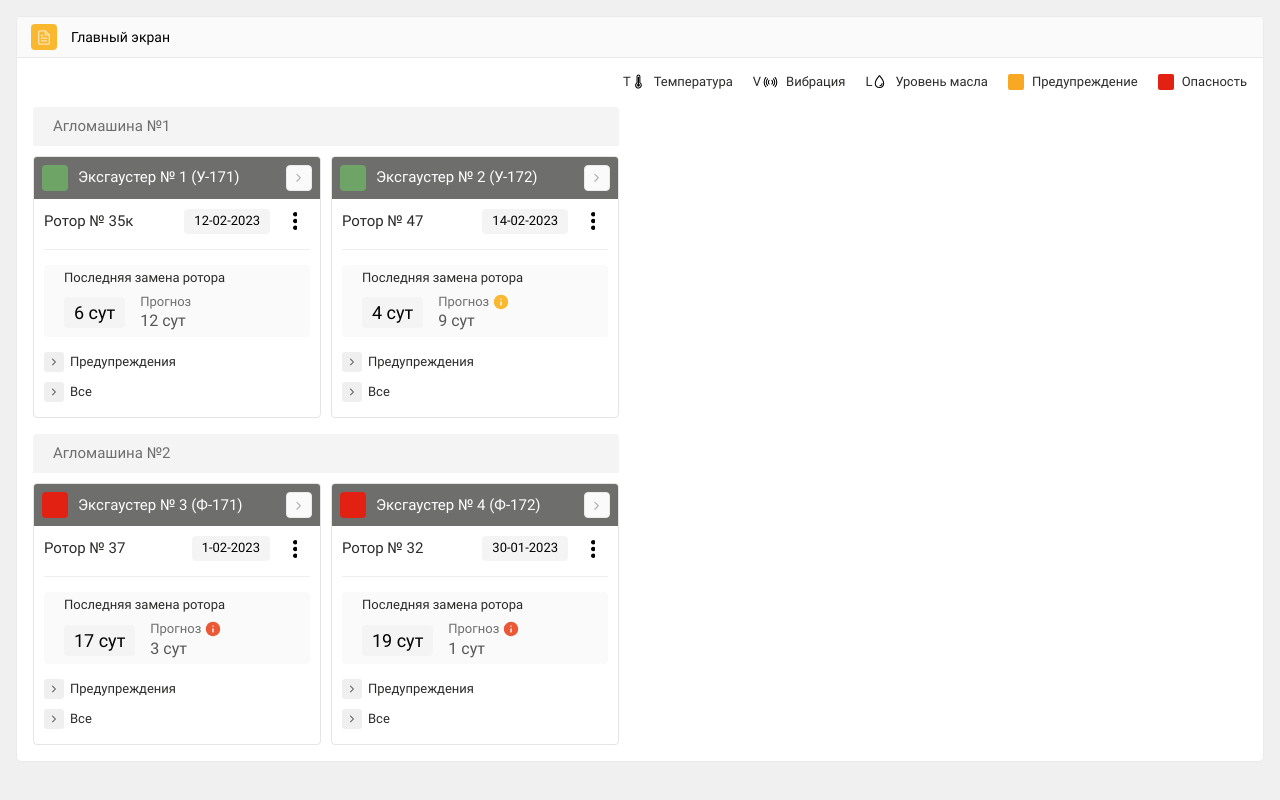
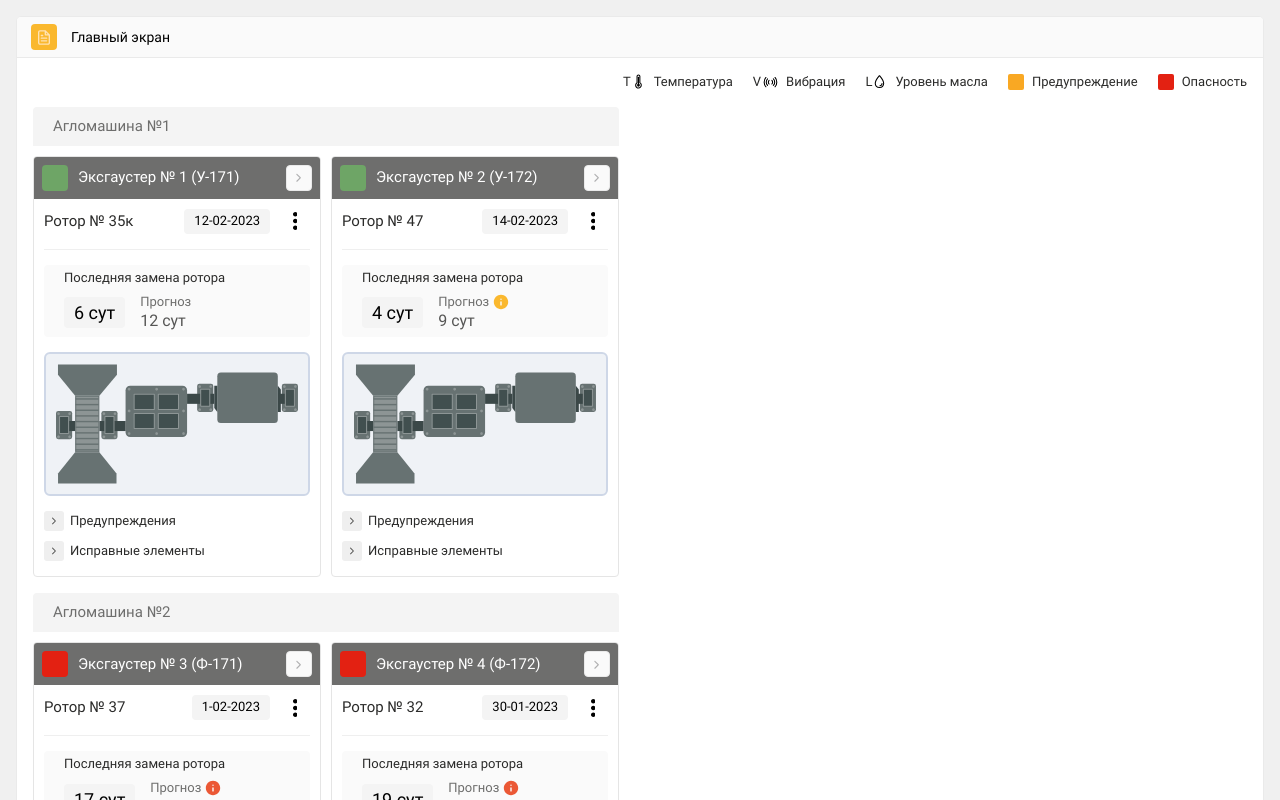
Before and after one commit to rrain0/exhauster-react-ts, a React (Create React App) app: page /main-screen in a window 1280 px wide. Shown: the top 800 px of the page. Built offline with nearby package versions, Linux system fonts and the light colour scheme.

Commit message:
feat(): first screen is ready

```diff
--- a/src/components/ExhausterCard/DropDownList/DropDownList.tsx
+++ b/src/components/ExhausterCard/DropDownList/DropDownList.tsx
@@ -1,12 +1,7 @@
-import {useState} from "react";
+import {useEffect, useState} from "react";
 import Arrow1Right from "../../icons/Arrow1Right";
-import WaterDropIc from "../../icons/WaterDropIc";
-import BearerIc from "../../icons/BearerIc";
-import ThermometerIc from "../../icons/ThermometerIc";
-import RadioIc from "../../icons/RadioIc";
 import styled from "styled-components";
-import {StyledCommon} from "../../../style/styled-common";
-import {Utils} from "../../../utils/utils";
+import {StyledCommon} from "src/style/styled-common";
 import { Item } from "./Item";
 
 
@@ -16,13 +11,34 @@ export namespace DropDownList {
   import row = StyledCommon.row;
   import resetButton = StyledCommon.resetButton;
   import center = StyledCommon.center;
+  import ItemType = Item.ItemType;
   export type DropDownListProps = {
     title: string
     items: Item.ItemType[]
+    setSelectedBearers: (selectedBearers: ItemType[])=>void
   }
   export function DropDownList(props: DropDownListProps){
 
     const [isOpened, setIsOpened] = useState(false)
+
+    //useEffect(()=>{ isOpened && setTimeout(()=>setIsOpened(false),3000) },[isOpened])
+
+    const [hoveredItem, setHoveredItem] = useState(undefined as undefined|ItemType)
+    useEffect(()=>{
+      if (hoveredItem) setHoveredItem(props.items.find(it=>
+        it.type===hoveredItem.type && it.id===hoveredItem.id
+      ))
+    },[props.items])
+    useEffect(()=>{
+      if (hoveredItem) props.setSelectedBearers([hoveredItem])
+      else props.setSelectedBearers([])
+    },[hoveredItem])
+
+    const setHovered = (item: ItemType, isHovered: boolean, ...message: string[])=>{
+      //console.log('setHovered', item, isHovered, message[0])
+      if (isHovered) setHoveredItem(item)
+      else setHoveredItem(undefined)
+    }
 
     return <View>
 
@@ -32,7 +48,7 @@ export namespace DropDownList {
       </TitleFrame>
 
       { isOpened && <ItemList>
-        { props.items.map(it=><Item.Item key={it.id} item={it}/>) }
+        { props.items.map(it=><Item.Item key={it.id} item={it} setHovered={setHovered} />) }
       </ItemList> }
 
     </View>
--- a/src/components/ExhausterCard/DropDownList/Item.tsx
+++ b/src/components/ExhausterCard/DropDownList/Item.tsx
@@ -1,8 +1,8 @@
 import WaterDropIc from "../../icons/WaterDropIc";
 import BearerIc from "../../icons/BearerIc";
 import styled from "styled-components";
-import {StyledCommon} from "../../../style/styled-common";
-import {Utils} from "../../../utils/utils";
+import {StyledCommon} from "src/style/styled-common";
+import {Utils} from "src/utils/utils";
 import empty = Utils.empty;
 import row = StyledCommon.row;
 import { MarkView } from "./MarkView";
@@ -27,21 +27,27 @@ export namespace Item {
   export type ItemType = OilType|BearerType
   export interface ItemProps {
     item: ItemType
+    setHovered: (item: ItemType, isHovered: boolean, ...message: string[])=>void
   }
   export function Item(props: ItemProps){
-    const i = props.item
+    const it = props.item
 
-    return <Item_>
-      { i.type==='oil' && <>
+    return <Item_
+      //onMouseOver={()=>props.setHovered(it,true, 'over')}
+      onMouseEnter={()=>props.setHovered(it,true, 'enter')}
+      //onMouseOut={()=>props.setHovered(it,false, 'out')}
+      onMouseLeave={()=>props.setHovered(it,false, 'leave')}
+    >
+      { it.type==='oil' && <>
           <Oil/>
-          <WrapFlex1><ItemTitle>{i.title}</ItemTitle></WrapFlex1>
-        { i.oil && <MarkView.MarkView mark={{ type: 'oil', state: i.oil }} /> }
+          <WrapFlex1><ItemTitle>{it.title}</ItemTitle></WrapFlex1>
+        { it.oil && <MarkView.MarkView mark={{ type: 'oil', state: it.oil }} /> }
       </> }
-      { i.type==='bearer' && <>
+      { it.type==='bearer' && <>
           <Bearer/>
-          <WrapFlex1><ItemTitle>{i.title}</ItemTitle></WrapFlex1>
-        { i.temperature && <MarkView.MarkView mark={{ type: 'temperature', state: i.temperature }} /> }
-        { i.vibration && <MarkView.MarkView mark={{ type: 'vibration', state: i.vibration }} /> }
+          <WrapFlex1><ItemTitle>{it.title}</ItemTitle></WrapFlex1>
+        { it.temperature && <MarkView.MarkView mark={{ type: 'temperature', state: it.temperature }} /> }
+        { it.vibration && <MarkView.MarkView mark={{ type: 'vibration', state: it.vibration }} /> }
       </> }
     </Item_>
   }
--- a/src/components/ExhausterCard/ExhausterCard.tsx
+++ b/src/components/ExhausterCard/ExhausterCard.tsx
@@ -8,6 +8,10 @@ import { Header } from "./Header";
 import { RotorTitle } from "./RotorTitle";
 import { RotorReplacement } from "./RotorReplacement";
 import { DropDownList } from "./DropDownList/DropDownList";
+import {ExhausterScheme} from "./ExhausterScheme";
+import {useState} from "react";
+import {Item} from "./DropDownList/Item";
+import ItemType = Item.ItemType;
 
 
 
@@ -17,6 +21,8 @@ export type ExhausterCardProps = {
   exhauster: ExhausterType
 }
 function ExhausterCard(props: ExhausterCardProps){
+
+  const [selectedBearers, setSelectedBearers] = useState<ItemType[]>([])
 
   return <Exhauster>
     <Header.Header name={props.exhauster.name} isWorking={props.exhauster.isWorking}/>
@@ -36,6 +42,10 @@ function ExhausterCard(props: ExhausterCardProps){
       />
       <Space h={15}/>
 
+      <ExhausterScheme.ExhausterScheme bearers={selectedBearers}/>
+
+      <Space h={15}/>
+
       <DropDownList.DropDownList
         title='Предупреждения'
         items={[...props.exhauster.bearers, props.exhauster.oil].filter(it=>
@@ -43,13 +53,21 @@ function ExhausterCard(props: ExhausterCardProps){
           ['caution','danger'].includes(it['temperature']) ||
           ['caution','danger'].includes(it['vibration'])
         )}
+        setSelectedBearers={setSelectedBearers}
       />
 
       <Space h={10}/>
 
       <DropDownList.DropDownList
-        title='Все'
-        items={[...props.exhauster.bearers, props.exhauster.oil]}
+        title='Исправные элементы'
+        items={[...props.exhauster.bearers, props.exhauster.oil].filter(it=>
+          !(
+            ['caution','danger'].includes(it['oil']) ||
+            ['caution','danger'].includes(it['temperature']) ||
+            ['caution','danger'].includes(it['vibration'])
+          )
+        )}
+        setSelectedBearers={setSelectedBearers}
       />
 
       <Space h={15}/>
--- /dev/null
+++ b/src/components/ExhausterCard/ExhausterScheme.tsx
@@ -0,0 +1,27 @@
+import styled from "styled-components";
+import {StyledCommon} from "src/style/styled-common";
+import ExhausterSvg from "../ExhausterSvg";
+import center = StyledCommon.center;
+import {Item} from "./DropDownList/Item";
+
+export namespace ExhausterScheme {
+
+  import ItemType = Item.ItemType;
+  export type ExhausterSchemeType = {
+    bearers: ItemType[]
+  }
+  export function ExhausterScheme(props: ExhausterSchemeType){
+
+    return <Card>
+      <ExhausterSvg bearers={props.bearers}/>
+    </Card>
+  }
+  const Card = styled.div`
+    background: #EFF2F6;
+    border: 2px solid #CED7E7;
+    border-radius: 6px;
+    ${center};
+    padding: 10px;
+  `
+
+}
--- /dev/null
+++ b/src/components/ExhausterSvg.tsx
@@ -0,0 +1,53 @@
+import { ReactComponent as SvgComponent } from 'src/res/icon/exhauster.svg'
+import React, {useEffect, useLayoutEffect, useRef} from 'react'
+import {ReactUtils} from "src/utils/react-utils";
+import ReactMemoTyped = ReactUtils.ReactMemoTyped;
+import {Item} from "./ExhausterCard/DropDownList/Item";
+import ItemType = Item.ItemType;
+
+
+type SvgProps = React.SVGProps<SVGSVGElement> & { title?: string }
+type ExhausterSvgProps = {
+  size?: number|string|undefined
+  bearers: ItemType[]
+}
+export type SvgIconProps = ExhausterSvgProps & SvgProps
+
+
+const ExhausterSvg = ({ bearers, size, ...props }: SvgIconProps) => {
+
+  const {style, ...restProps} = props
+
+  const svgRef = useRef<SVGSVGElement>(null)
+  useLayoutEffect(() => {
+    const svg = svgRef.current
+    if (svg) {
+      for (let i = 1; i <= 9; i++) {
+        svg.style.removeProperty(`--bearer-position-${i}`)
+      }
+      bearers.forEach(it => {
+        if (it.type==='bearer'){
+          if (it.temperature === 'danger' || it.vibration === 'danger') {
+            svg.style.setProperty(`--bearer-position-${it.position}`, '#E32112')
+          } else if (it.temperature === 'caution' || it.vibration === 'caution') {
+            svg.style.setProperty(`--bearer-position-${it.position}`, '#F9A823')
+          } else {
+            svg.style.setProperty(`--bearer-position-${it.position}`, '#6EA566')
+          }
+        }
+      })
+    }
+  }, [bearers])
+
+
+  return <SvgComponent
+    ref={svgRef}
+    style={{
+      width: size, height: size,
+      maxWidth: '100%', maxHeight: '100%',
+      ...style
+    }}
+    {...restProps}
+  />
+}
+export default ReactMemoTyped(ExhausterSvg)
```
Also changed, not shown: src/res/icon/exhauster.svg (added).
